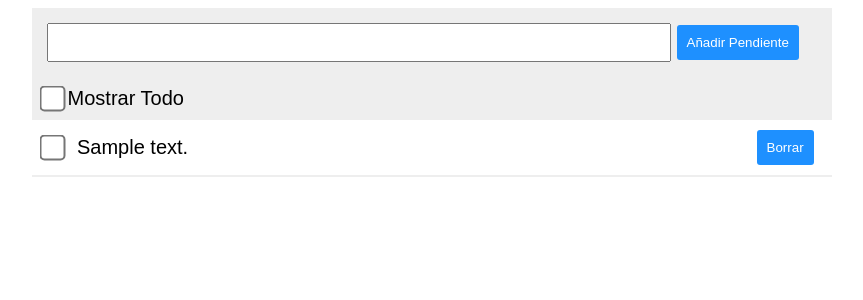
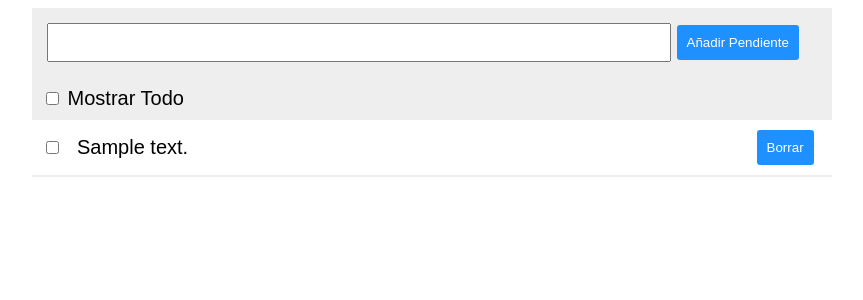
Before and after one commit to XArcangelll/php-practicas, a PHP site: page /bd/insertar.php in a window 1280 px wide. Shown: the top 300 px of the page, without its empty margins (208-1071 px from the left). Run offline with PHP 8.4, Linux system fonts and the light colour scheme; tables that the repository leaves empty or names only in its code hold one stand-in row (values such as "Sample post").

Commit message:
ahora si definitivo el commit de los estilos

```diff
--- a/bd/style.css
+++ b/bd/style.css
@@ -54,10 +54,10 @@ input[type=submit]{
 input[type=checkbox]
 {
     display: inline-block;
-  /* Double-sized Checkboxes */
-  -ms-transform: scale(2); /* IE */
-  -moz-transform: scale(2); /* FF */
-  -webkit-transform: scale(2); /* Safari and Chrome */
+  /* Double-sized Checkboxes
+  -ms-transform: scale(2); /* IE
+  -moz-transform: scale(2); /* FF
+  -webkit-transform: scale(2); /* Safari and Chrome
   -o-transform: scale(2); /* Opera */
 }
 
```
